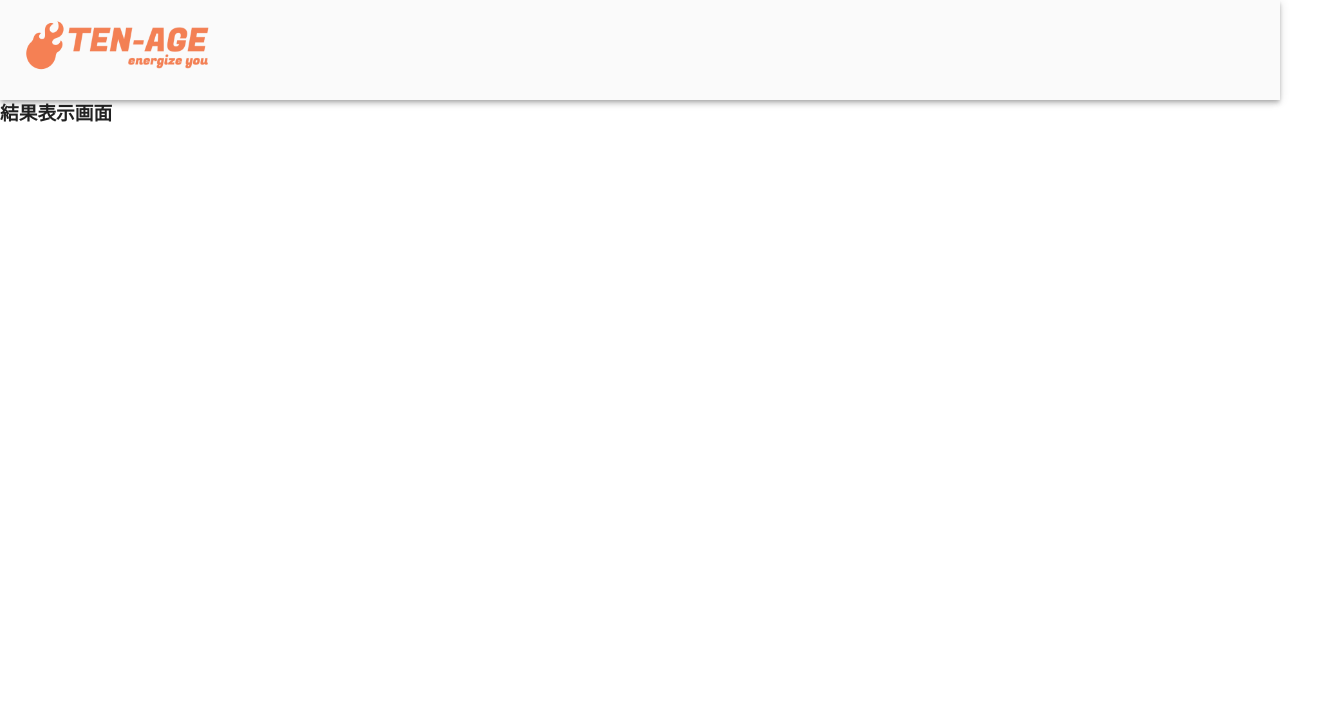
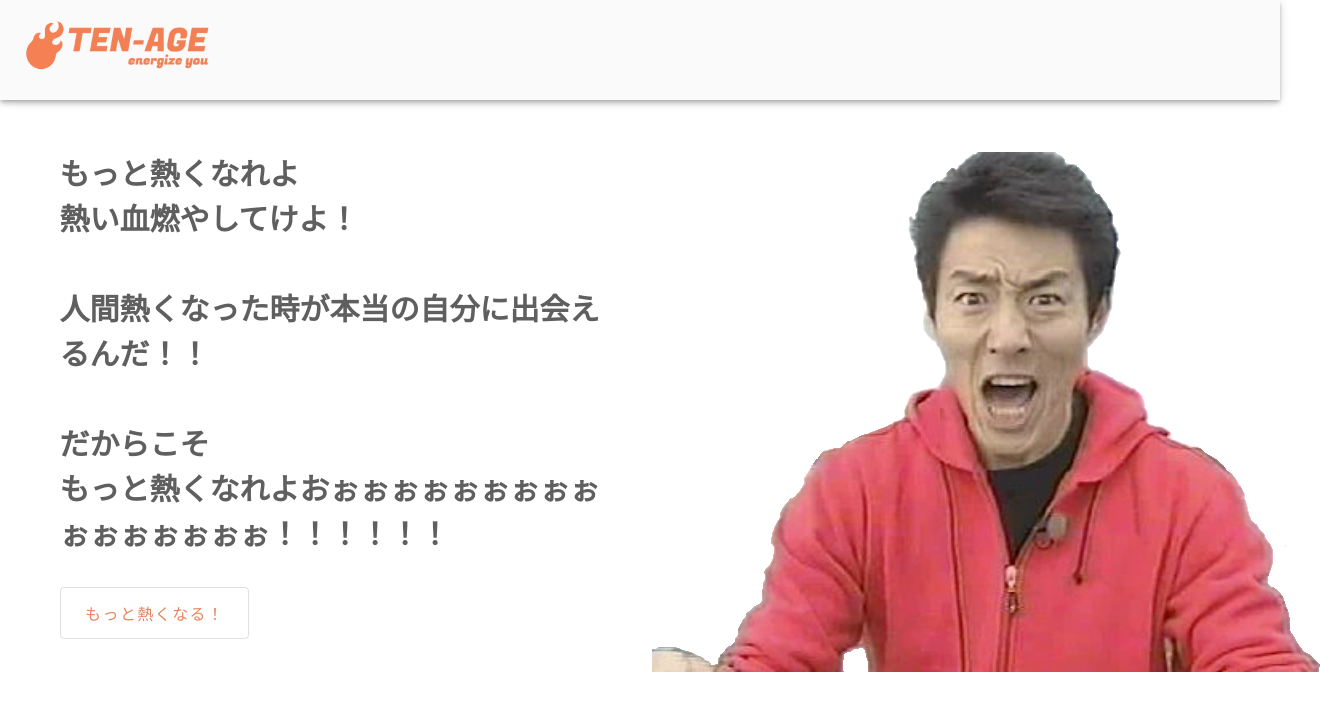
Before and after one commit to akitoshi-m/TENAGE, a Vue app: page /types/word/1 in a window 1280 px wide. Shown: the top 710 px of the page, 1320 px wide, since content can reach past the window. Built offline with nearby package versions, Linux system fonts and the light colour scheme.

Commit message:
[Add] 結果画面初期データ追加

```diff
--- a/src/components/Result.vue
+++ b/src/components/Result.vue
@@ -1,6 +1,52 @@
 <template>
   <div>
     <LogoHeader></LogoHeader>
-    <h3>結果表示画面</h3>
+    <v-container class="result-top">
+      <v-row>
+        <v-col cols="6">
+          <div v-if="$route.params.id === '1'" class="result-text">
+            もっと熱くなれよ<br>
+            熱い血燃やしてけよ！<br>
+            <br>
+            人間熱くなった時が本当の自分に出会えるんだ！！<br>
+            <br>
+            だからこそ<br>
+            もっと熱くなれよおぉぉぉぉぉぉぉぉぉぉぉぉぉぉぉぉ！！！！！！<br>
+          </div>
+          <div class="retry-button">
+            <router-link to="/options" tag="div">
+              <v-btn
+                color="#E6855E"
+                outlined
+                text
+                x-large
+              >もっと熱くなる！</v-btn>
+            </router-link>
+          </div>
+        </v-col>
+        <v-col cols="6">
+          <div v-if="$route.params.id === '1'">
+            <img src="@/assets/matsuoka_1.png" alt="松岡修造の画像">
+          </div>
+        </v-col>
+      </v-row>
+    </v-container>
   </div>
 </template>
+
+<style scoped>
+.result-top {
+  margin-top: 40px;
+}
+
+.result-text {
+  font-size: 30px;
+  font-weight: bold;
+  color: #5f5f5f;
+}
+
+.retry-button {
+  margin-top: 30px;
+}
+
+</style>
```
Also changed, not shown: src/assets/matsuoka_1.png (added).
